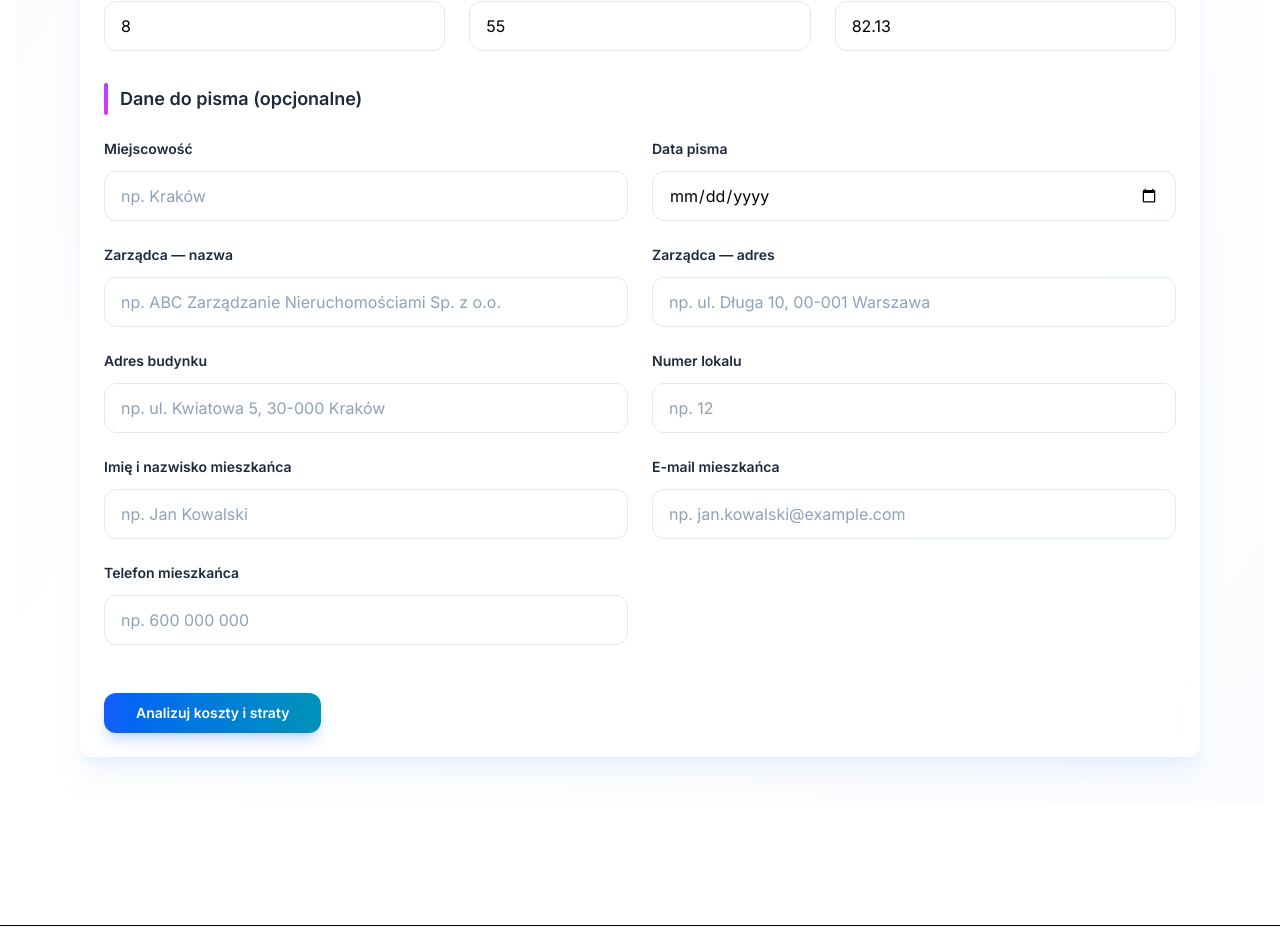
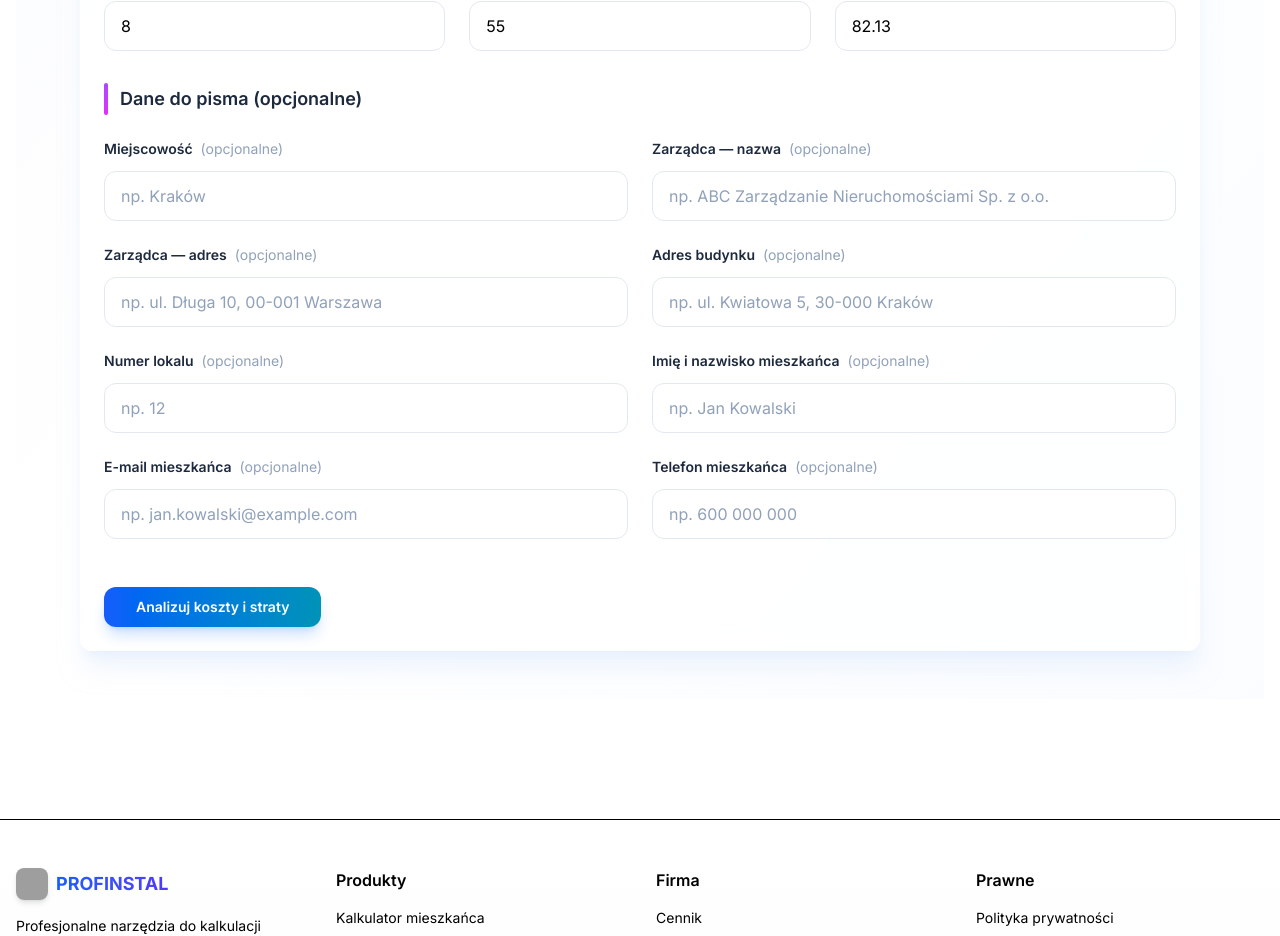
Before and after one commit to maciejslusarczykprofinstal/CWUv6, a Next.js app: page /mieszkancy in a window 1280 px wide. Shown: the part 937-1873 px from the top of the page. Built offline with nearby package versions, Linux system fonts and the light colour scheme; grey boxes are pictures that could not be loaded.

Commit message:
fix(pdf): make letter contact fields optional; remove letterDate from UI; force server date in letter; return ArrayBuffer in PDF API (no Blob)

```diff
--- a/src/app/api/report/resident-letter/route.ts
+++ b/src/app/api/report/resident-letter/route.ts
@@ -27,9 +27,9 @@ export async function GET(req: NextRequest) {
 
     const { input, result } = payload || {};
     const bytes = await makeResidentLetterPDF(input, result);
+    // Podajemy ArrayBuffer bezpośrednio do Response (bez Blob) – stabilniej w Node
     const ab = bytes.buffer.slice(bytes.byteOffset, bytes.byteOffset + bytes.byteLength) as ArrayBuffer;
-
-    return new Response(new Blob([ab], { type: "application/pdf" }), {
+    return new Response(ab, {
       headers: {
         "Content-Type": "application/pdf",
         "Content-Disposition": "attachment; filename=pismo-do-zarzadcy.pdf",
--- a/src/app/api/report/resident/route.ts
+++ b/src/app/api/report/resident/route.ts
@@ -27,9 +27,9 @@ export async function GET(req: NextRequest) {
 
     const { input, result } = payload || {};
     const bytes = await makeResidentBillPDF(input, result);
+    // Podajemy ArrayBuffer bezpośrednio do Response (bez Blob), co jest stabilne w Node runtime
     const ab = bytes.buffer.slice(bytes.byteOffset, bytes.byteOffset + bytes.byteLength) as ArrayBuffer;
-
-    return new Response(new Blob([ab], { type: "application/pdf" }), {
+    return new Response(ab, {
       headers: {
         "Content-Type": "application/pdf",
         "Content-Disposition": "attachment; filename=raport-mieszkancy.pdf",
--- a/src/app/mieszkancy/page.tsx
+++ b/src/app/mieszkancy/page.tsx
@@ -32,7 +32,6 @@ type Inputs = {
   apartmentNumber?: string;
   residentName?: string;
   letterCity?: string;
-  letterDate?: string; // ISO yyyy-mm-dd lub tekst
   residentEmail?: string;
   residentPhone?: string;
 };
@@ -78,7 +77,6 @@ export default function MieszkancyPage() {
   const apartmentNumber = String(form.get("apartmentNumber") ?? "").trim();
   const residentName = String(form.get("residentName") ?? "").trim();
   const letterCity = String(form.get("letterCity") ?? "").trim();
-  const letterDate = String(form.get("letterDate") ?? "").trim();
   const residentEmail = String(form.get("residentEmail") ?? "").trim();
   const residentPhone = String(form.get("residentPhone") ?? "").trim();
 
@@ -123,7 +121,6 @@ export default function MieszkancyPage() {
         apartmentNumber,
         residentName,
         letterCity,
-        letterDate,
         residentEmail,
         residentPhone,
       });
@@ -278,7 +275,7 @@ export default function MieszkancyPage() {
                   </h3>
                 </div>
                 <div className="grid md:grid-cols-2 gap-6">
-                  <Field label="Miejscowość">
+                  <Field label="Miejscowość" optional>
                     <input
                       name="letterCity"
                       type="text"
@@ -286,14 +283,7 @@ export default function MieszkancyPage() {
                       className="w-full px-4 py-3 border border-slate-200 dark:border-slate-700 rounded-xl bg-white/50 dark:bg-slate-800/50 backdrop-blur-sm focus:ring-2 focus:ring-blue-500 focus:border-transparent transition-all placeholder-slate-400 dark:placeholder-slate-500"
                     />
                   </Field>
-                  <Field label="Data pisma">
-                    <input
-                      name="letterDate"
-                      type="date"
-                      className="w-full px-4 py-3 border border-slate-200 dark:border-slate-700 rounded-xl bg-white/50 dark:bg-slate-800/50 backdrop-blur-sm focus:ring-2 focus:ring-blue-500 focus:border-transparent transition-all placeholder-slate-400 dark:placeholder-slate-500"
-                    />
-                  </Field>
-                  <Field label="Zarządca — nazwa">
+                  <Field label="Zarządca — nazwa" optional>
                     <input
                       name="managerName"
                       type="text"
@@ -301,7 +291,7 @@ export default function MieszkancyPage() {
                       className="w-full px-4 py-3 border border-slate-200 dark:border-slate-700 rounded-xl bg-white/50 dark:bg-slate-800/50 backdrop-blur-sm focus:ring-2 focus:ring-blue-500 focus:border-transparent transition-all placeholder-slate-400 dark:placeholder-slate-500"
                     />
                   </Field>
-                  <Field label="Zarządca — adres">
+                  <Field label="Zarządca — adres" optional>
                     <input
                       name="managerAddress"
                       type="text"
@@ -309,7 +299,7 @@ export default function MieszkancyPage() {
                       className="w-full px-4 py-3 border border-slate-200 dark:border-slate-700 rounded-xl bg-white/50 dark:bg-slate-800/50 backdrop-blur-sm focus:ring-2 focus:ring-blue-500 focus:border-transparent transition-all placeholder-slate-400 dark:placeholder-slate-500"
                     />
                   </Field>
-                  <Field label="Adres budynku">
+                  <Field label="Adres budynku" optional>
                     <input
                       name="buildingAddress"
                       type="text"
@@ -317,7 +307,7 @@ export default function MieszkancyPage() {
                       className="w-full px-4 py-3 border border-slate-200 dark:border-slate-700 rounded-xl bg-white/50 dark:bg-slate-800/50 backdrop-blur-sm focus:ring-2 focus:ring-blue-500 focus:border-transparent transition-all placeholder-slate-400 dark:placeholder-slate-500"
                     />
                   </Field>
-                  <Field label="Numer lokalu">
+                  <Field label="Numer lokalu" optional>
                     <input
                       name="apartmentNumber"
                       type="text"
@@ -325,7 +315,7 @@ export default function MieszkancyPage() {
                       className="w-full px-4 py-3 border border-slate-200 dark:border-slate-700 rounded-xl bg-white/50 dark:bg-slate-800/50 backdrop-blur-sm focus:ring-2 focus:ring-blue-500 focus:border-transparent transition-all placeholder-slate-400 dark:placeholder-slate-500"
                     />
                   </Field>
-                  <Field label="Imię i nazwisko mieszkańca">
+                  <Field label="Imię i nazwisko mieszkańca" optional>
                     <input
                       name="residentName"
                       type="text"
@@ -333,7 +323,7 @@ export default function MieszkancyPage() {
                       className="w-full px-4 py-3 border border-slate-200 dark:border-slate-700 rounded-xl bg-white/50 dark:bg-slate-800/50 backdrop-blur-sm focus:ring-2 focus:ring-blue-500 focus:border-transparent transition-all placeholder-slate-400 dark:placeholder-slate-500"
                     />
                   </Field>
-                  <Field label="E-mail mieszkańca">
+                  <Field label="E-mail mieszkańca" optional>
                     <input
                       name="residentEmail"
                       type="email"
@@ -341,7 +331,7 @@ export default function MieszkancyPage() {
                       className="w-full px-4 py-3 border border-slate-200 dark:border-slate-700 rounded-xl bg-white/50 dark:bg-slate-800/50 backdrop-blur-sm focus:ring-2 focus:ring-blue-500 focus:border-transparent transition-all placeholder-slate-400 dark:placeholder-slate-500"
                     />
                   </Field>
-                  <Field label="Telefon mieszkańca">
+                  <Field label="Telefon mieszkańca" optional>
                     <input
                       name="residentPhone"
                       type="tel"
--- a/src/lib/report/resident-bill-pdf.tsx
+++ b/src/lib/report/resident-bill-pdf.tsx
@@ -92,7 +92,6 @@ export async function makeResidentBillPDF(
         } else {
           try {
             // Ostatnia deska: spróbuj skonstruować Buffer i zrzut do Uint8Array
-            // @ts-ignore
             const b = Buffer.from(buffer as any);
             resolve(new Uint8Array(b));
           } catch (e) {
--- a/src/lib/report/resident-letter-pdf.tsx
+++ b/src/lib/report/resident-letter-pdf.tsx
@@ -36,14 +36,8 @@ export async function makeResidentLetterPDF(
   const apartmentNumber = (i.apartmentNumber as string) || "";
   const residentName = (i.residentName as string) || "";
   const letterCity = (i.letterCity as string) || "";
-  const letterDateRaw = (i.letterDate as string) || "";
-  let letterDate = "";
-  if (letterDateRaw) {
-    const d = new Date(letterDateRaw);
-    letterDate = isNaN(d.getTime()) ? letterDateRaw : d.toLocaleDateString("pl-PL");
-  } else {
-    letterDate = createdAt.toLocaleDateString("pl-PL");
-  }
+  // Data pisma zawsze z czasu serwera (ignorujemy ewentualne dane z klienta)
+  const letterDate = createdAt.toLocaleDateString("pl-PL");
   const residentEmail = (i.residentEmail as string) || "";
   const residentPhone = (i.residentPhone as string) || "";
 
@@ -141,7 +135,7 @@ export async function makeResidentLetterPDF(
           resolve(new Uint8Array(buffer as ArrayBufferLike));
         } else {
           try {
-            // @ts-ignore
+            // Ostatnia deska: spróbuj skonstruować Buffer i zrzut do Uint8Array
             const b = Buffer.from(buffer as any);
             resolve(new Uint8Array(b));
           } catch (e) {
```
Also changed, not shown: 1 other file (tests, documents, lock files or other folders).
